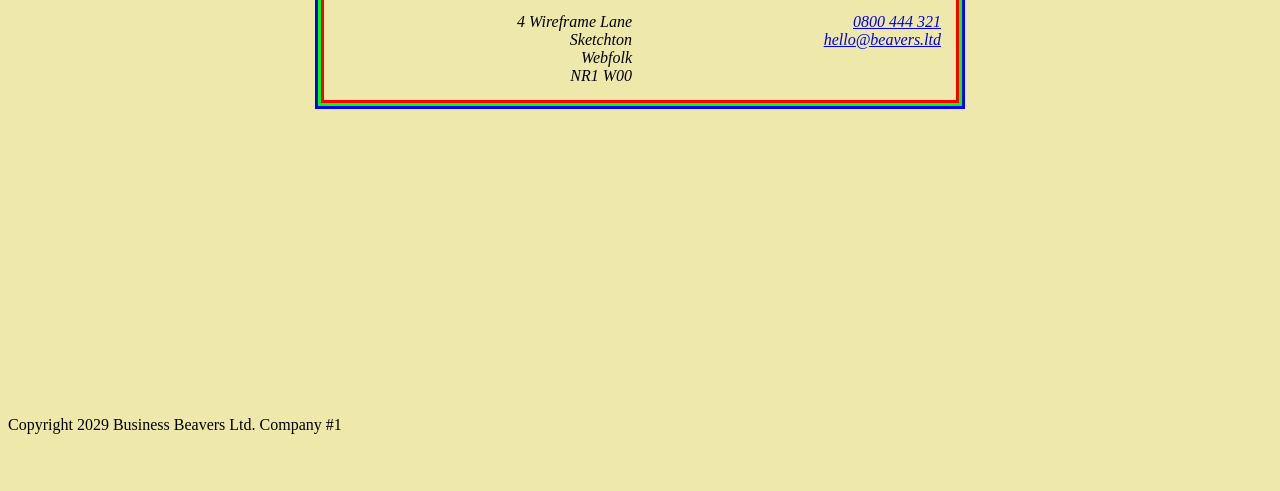
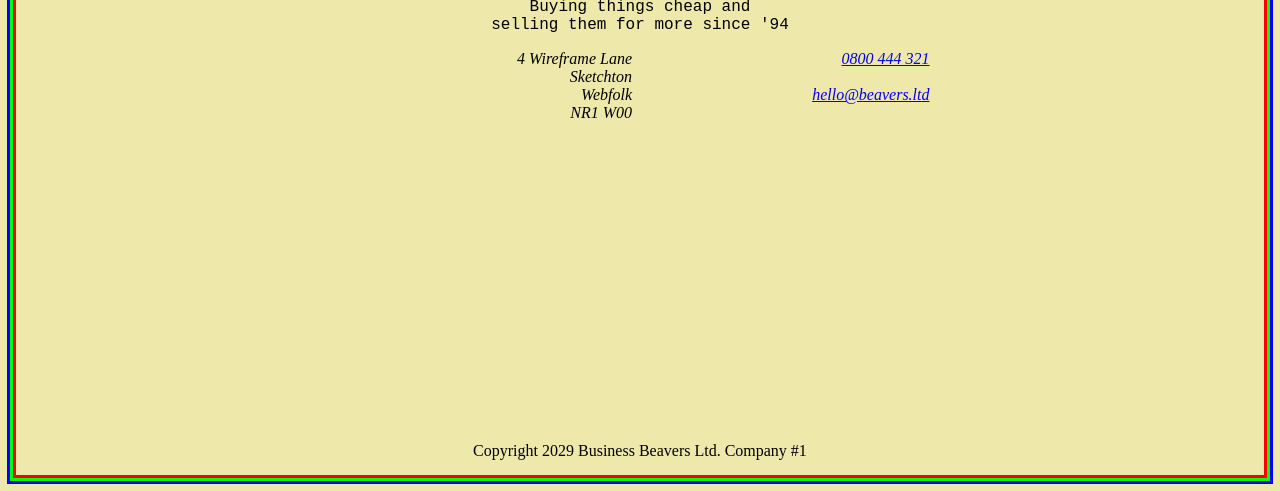
Before and after one commit to CW987/splash, a plain HTML site: page index.html in a window 1280 px wide. Shown: the part 466-957 px from the top of the page. Before the commit the page ends 908 px from the top, so only its background shows below. Drawn offline with Linux system fonts and the light colour scheme.

Commit message:
Final changes to match

```diff
--- a/index.html
+++ b/index.html
@@ -11,7 +11,7 @@
     <hgroup>
         <p>Keep on chomping...</p>
         <h1>Business Beavers Ltd.</h1>
-        <p>Buying things cheap and selling them for more since '94</p>
+        <p>Buying things cheap and<br> selling them for more since '94</p>
     </hgroup>
 
     <address>
@@ -21,6 +21,7 @@
         NR1 W00<br />
         <!-- <br> -->
         <a href="tel:+4480044321" class="addressLink">0800 444 321</a><br />
+        <br>
         <a href="mailto:hello@beavers.ltd" class="addressLink" >hello@beavers.ltd</a>
         <br>
         <br>
--- a/styles.css
+++ b/styles.css
@@ -6,13 +6,17 @@
 }
 /* Div styling */
 
-div{
-    /* width: 300em; */
-    margin: 25%;
+body{
+    margin: 1em;
     box-shadow:
     0 0 0 3px #ff0000,
     0 0 0 6px #00ff00,
     0 0 0 9px #0000ff;    ;
+    padding: 15px;
+}
+
+div{
+    margin: 25%;
     padding: 15px;
 }
 
@@ -29,4 +33,5 @@ address {
 /* footer styling */
 footer {
     align-self: baseline;
+    text-align: center;
 }
```
Also changed, not shown: Final.png.
